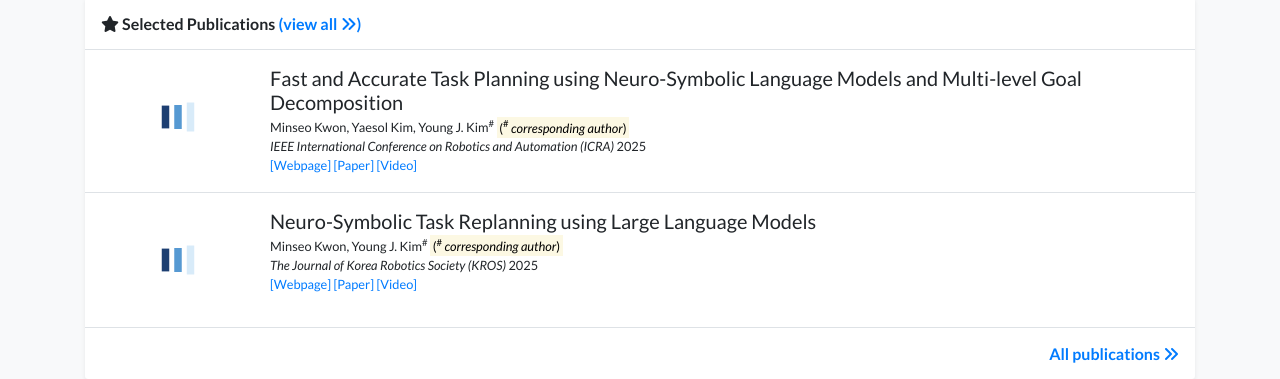
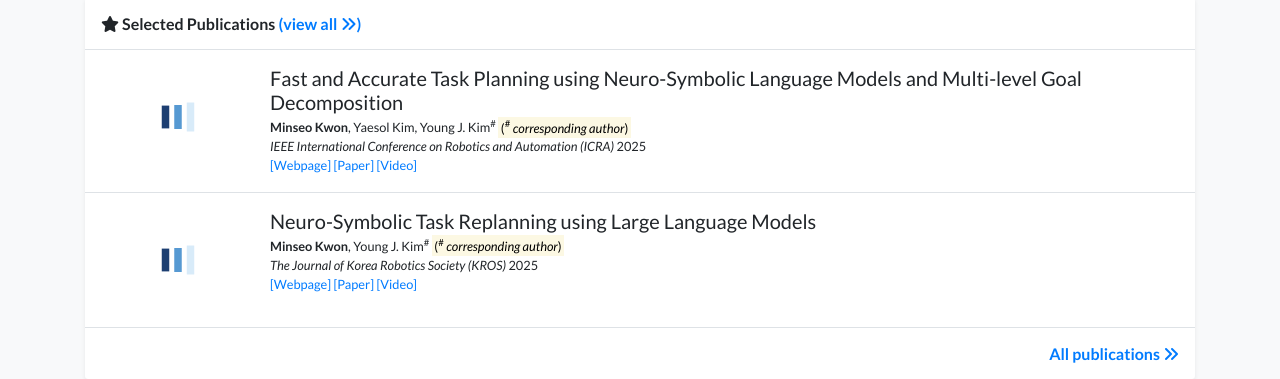
Before and after one commit to Minseo10/Minseo10.github.io, a Jekyll site: the page built from index.html, in a window 1280 px wide and 900 px high, scrolled down 833 px. Shown: the part 465-844 px from the top of the window. Built offline with Jekyll 4.4.1, drawn with Linux system fonts in a browser that asks for light colours; nearby versions of some CDN libraries; a style sheet for code colours, icons or effects is not loaded; part of the change alters nothing that is shown.

```diff
--- a/_data/authors.yml
+++ b/_data/authors.yml
@@ -1,16 +1,16 @@
-"Your Name":
+"Minseo Kwon":
   bold: true
 
 "Robert White":
   url: https://www.google.com/?q=Robert+White
 
-"Charles Green (MIT)":
-  name: Charles Green
-  url: https://www.google.com/?q=Charles+Green+MIT
+"Young J. Kim":
+  name: Young J. Kim
+  url: https://www.ewha.ac.kr/ewhaen/professor/info.do?mode=view&pId=gt9nuIehGh2t9RR%2FqLh9Vw%3D%3D
 
-"Charles Green (Stanford)":
-  name: Charles Green
-  url: https://www.google.com/?q=Charles+Green+Stanford
+"Jaehyeong Sim":
+  name: Jaehyeong Sim
+  url: https://acpl.ewha.ac.kr/professor/
 
 "Garrett Harris":
   url: https://www.google.com/?q=Garrett+Harris
```
